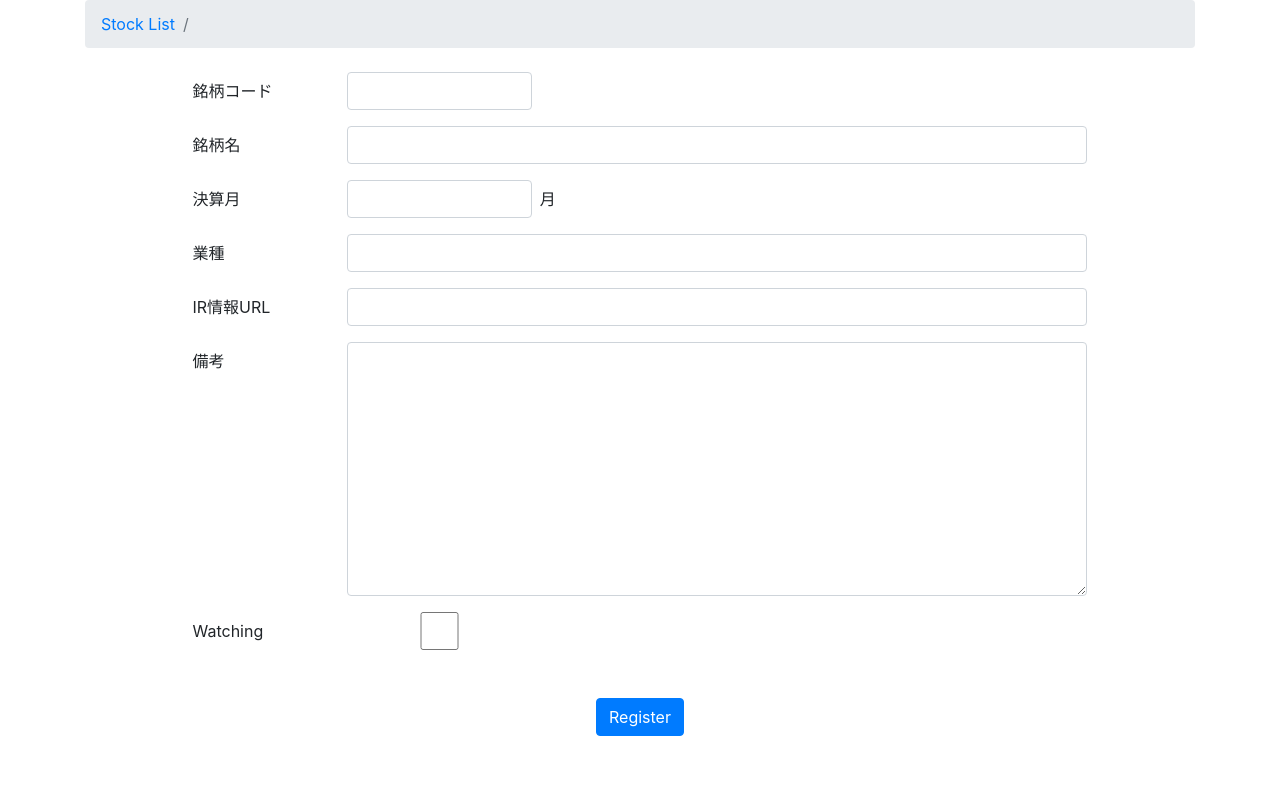
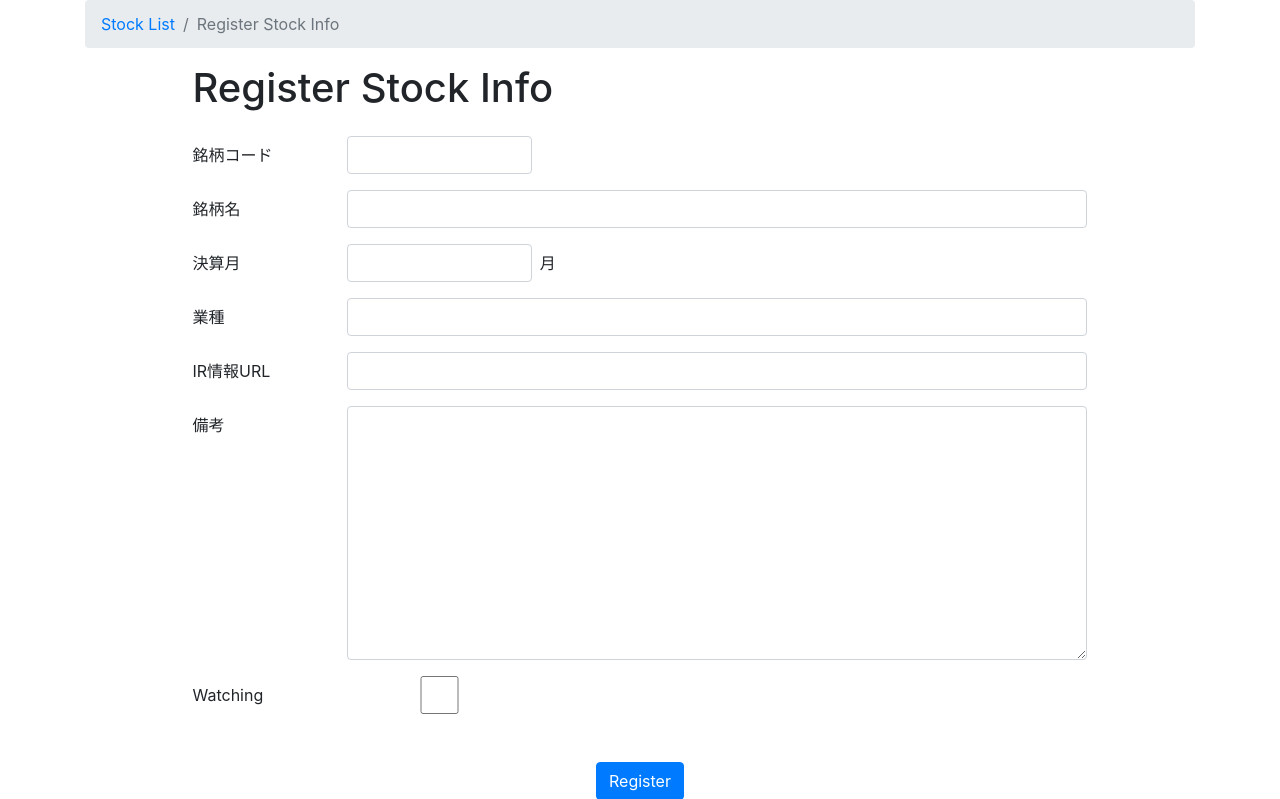
Before and after one commit to nasubipenguin/manage_stock, a Django app: page /new/ in a window 1280 px wide. Shown: the top 799 px of the page. Before the commit the page ends 736 px from the top, so only its background shows below. Run offline with Django 3.2, Linux system fonts and the light colour scheme; some libraries are stand-ins or nearby versions.

Commit message:
Prevent to duplicate same code.

```diff
--- a/stock/templates/stock/stock_detail.html
+++ b/stock/templates/stock/stock_detail.html
@@ -3,7 +3,8 @@
 {% block content %}
 <article>
   <section>
-    <h1>{{title}} <span class="badge badge-info ml-3 align-top">{{stock.watch_flag|yesno:"WATCHING,,"}}</span></h1>
+    <span class="badge badge-info">{{stock.watch_flag|yesno:"WATCHING,,"}}</span>
+    <h1>{{title}}</h1>
 
     <p class="text-right small"><a href="/{{stock.stock_code}}/">Update Stock Info</a></p>
     <div class="clearfix">
--- a/stock/templates/stock/stock_edit.html
+++ b/stock/templates/stock/stock_edit.html
@@ -9,6 +9,12 @@
 <article>
   <section class="col-md-10 mx-auto">
     <h1>{{title}}</h1>
+    {% if is_edit is None %}
+    <div class="alert alert-danger" role="alert">
+      Stock code {{ form.stock_code.value }} already exists.<br>
+      Confirm the inputted code or <a href="{% url 'stock_info' stock_code=form.stock_code.value %}">update it from here</a>.
+    </div>
+    {% endif %}
 
     <div class="mt-4">
       <form method="post">{% csrf_token %}
--- a/stock/views.py
+++ b/stock/views.py
@@ -6,7 +6,7 @@ from .forms import StockForm
 
 def stock_list(request):
     stocks = Stock.objects.filter(updated_date__lte=timezone.now()).order_by('stock_code')
-    return render(request, 'stock/stock_list.html', {'stocks': stocks})
+    return render(request, 'stock/stock_list.html', {'title': 'Stock List', 'stocks': stocks})
 
 def stock_new(request):
     if request.method == "POST":
@@ -16,13 +16,15 @@ def stock_new(request):
             stock.updated_date = timezone.now()
             stock.save()
             return redirect('stock_info', stock_code=stock.stock_code)
+        else:
+            return render(request, 'stock/stock_edit.html', {'title': 'Register Stock Info', 'form': form})
     else:
         form = StockForm()
-    return render(request, 'stock/stock_edit.html', {'form': form, 'is_edit': False})
+    return render(request, 'stock/stock_edit.html', {'title': 'Register Stock Info', 'form': form, 'is_edit': False})
 
 def stock_info(request, stock_code):
     stock = get_object_or_404(Stock, stock_code=stock_code)
-    return render(request, 'stock/stock_info.html', {'stock': stock})
+    return render(request, 'stock/stock_info.html', {'title': 'Stock Info', 'stock': stock})
 
 def stock_edit(request, stock_code):
     stock = get_object_or_404(Stock, stock_code=stock_code)
@@ -35,7 +37,7 @@ def stock_edit(request, stock_code):
             return redirect('stock_info', stock_code=stock.stock_code)
     else:
         form = StockForm(instance=stock)
-    return render(request, 'stock/stock_edit.html', {'stock_code': stock_code, 'form': form, 'is_edit': True})
+    return render(request, 'stock/stock_edit.html', {'title': 'Update Stock Info', 'stock_code': stock_code, 'form': form, 'is_edit': True})
 
 def stock_delete(request, stock_code):
     try:
@@ -65,4 +67,4 @@ def shikiho_edit(request, stock_code):
 
 def stock_detail(request, stock_code):
     stock = get_object_or_404(Stock, stock_code=stock_code)
-    return render(request, 'stock/stock_detail.html', {'stock': stock})
+    return render(request, 'stock/stock_detail.html', {'title': 'Stock Detail', 'stock': stock})
```
Also changed, not shown: stock/templates/stock/stock_list.html (+4 -3 lines).
